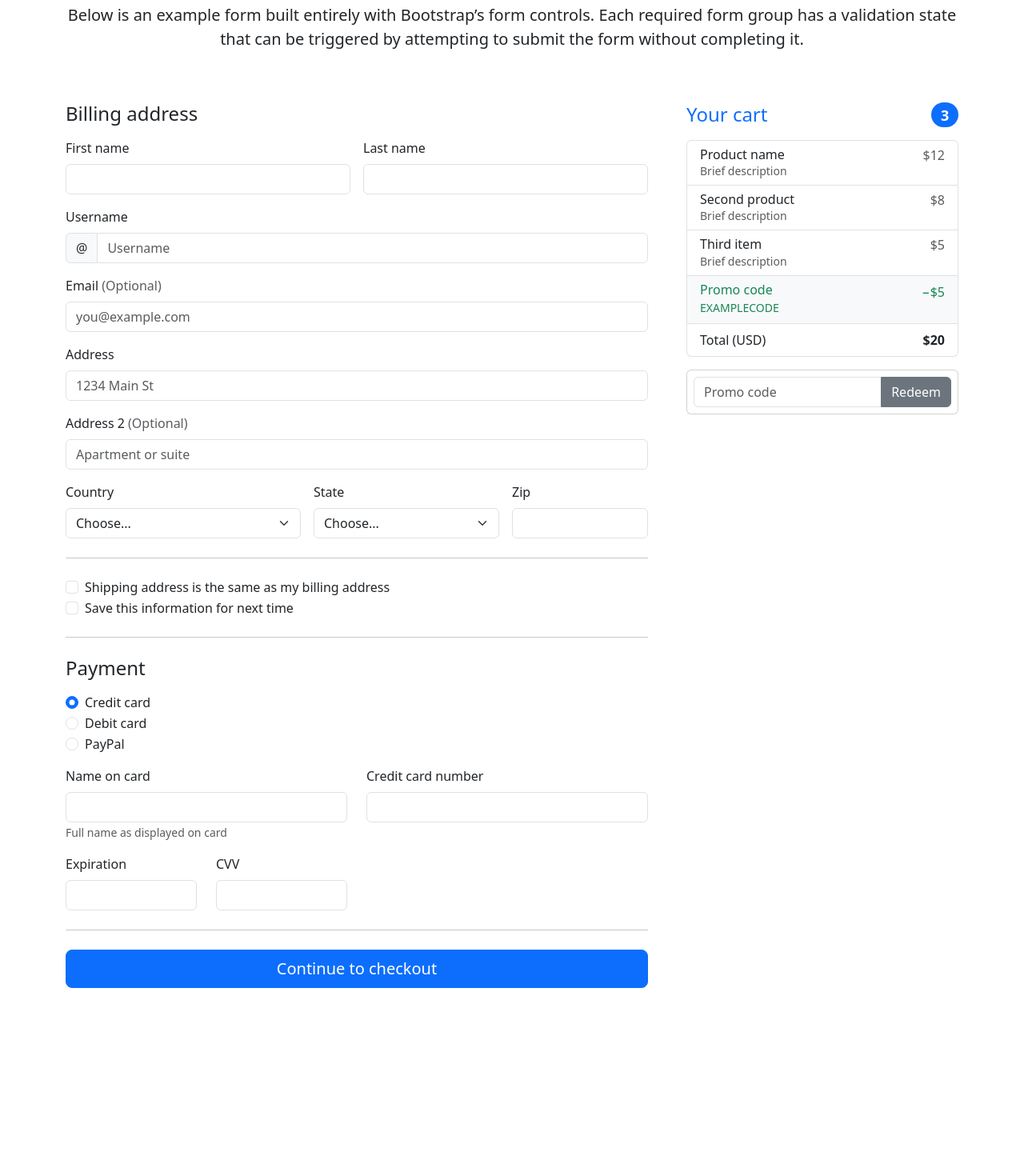
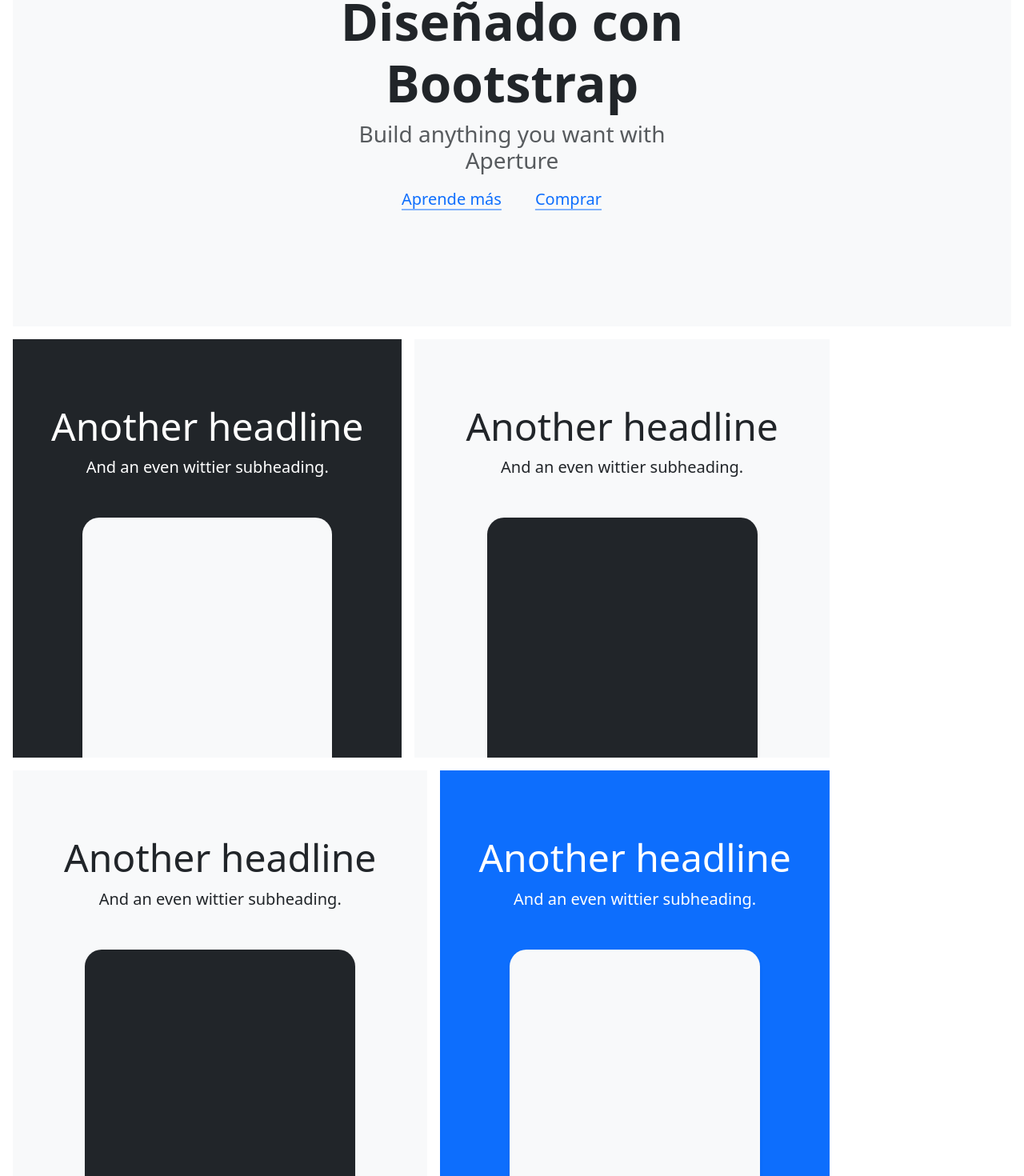
Before and after one commit to GeoRCH593/app-vue, a Vue app: page / in a window 1280 px wide. Shown: the part 171-1641 px from the top of the page at 80% size. Before the commit the page ends 1454 px from the top, so only its background shows below. Built offline with nearby package versions, Linux system fonts and the light colour scheme.

Commit message:
Creando componente Promos

```diff
--- a/src/App.vue
+++ b/src/App.vue
@@ -1,16 +1,20 @@
 <template>
   <!-- <Homepage /> -->
-  <Forms />
+  <!-- <Forms /> -->
+  <Promos />
 </template>
 
 <script>
 import Forms from './components/Forms.vue';
 import Homepage from './components/Homepage.vue';
+import Promos from './components/Promos.vue'
 
 export default {
   components: {
     Homepage,
-    Forms
+    Forms,
+    Promos
+
   }
 }
 </script>
--- a/src/components/Homepage.vue
+++ b/src/components/Homepage.vue
@@ -2,7 +2,7 @@
     <div class="px-4 pt-5 my-5 text-center border-bottom">
         <h1 class="display-4 fw-bold text-body-emphasis">Bienvenidos App grupal</h1>
         <div class="col-lg-6 mx-auto">
-          <p class="lead mb-4">Quickly design and customize responsive mobile-first sites with Bootstrap, the world’s most popular front-end open source toolkit, featuring Sass variables and mixins, responsive grid system, extensive prebuilt components, and powerful JavaScript plugins.</p>
+          <p class="lead mb-4 pt-3 pb-5">En esta actividad grupal, nos sumergiremos en el emocionante mundo del desarrollo frontend utilizando Vue.js. Vue.js es un framework progresivo que nos permite construir interfaces de usuario de manera eficiente y modular.</p>
           <div class="d-grid gap-2 d-sm-flex justify-content-sm-center mb-5">
             <button type="button" class="btn btn-primary btn-lg px-4 me-sm-3">Boton UNO</button>
             <button type="button" class="btn btn-outline-secondary btn-lg px-4">Boton DOS</button>
--- /dev/null
+++ b/src/components/Promos.vue
@@ -0,0 +1,66 @@
+<template>
+        <div class="position-relative overflow-hidden p-3 p-md-5 m-md-3 text-center bg-body-tertiary">
+          <div class="col-md-6 p-lg-5 mx-auto my-5">
+            <h1 class="display-3 fw-bold">Diseñado con Bootstrap</h1>
+            <h3 class="fw-normal text-muted mb-3">Build anything you want with Aperture</h3>
+            <div class="d-flex gap-3 justify-content-center lead fw-normal">
+              <a class="icon-link" href="#">
+                Aprende más
+                <svg class="bi"><use xlink:href="#chevron-right"></use></svg>
+              </a>
+              <a class="icon-link" href="#">
+                Comprar
+                <svg class="bi"><use xlink:href="#chevron-right"></use></svg>
+              </a>
+            </div>
+          </div>
+          <div class="product-device shadow-sm d-none d-md-block"></div>
+          <div class="product-device product-device-2 shadow-sm d-none d-md-block"></div>
+        </div>
+
+        <div class="d-md-flex flex-md-equal w-100 my-md-3 ps-md-3">
+          <div class="text-bg-dark me-md-3 pt-3 px-3 pt-md-5 px-md-5 text-center overflow-hidden">
+            <div class="my-3 py-3">
+              <h2 class="display-5">Another headline</h2>
+              <p class="lead">And an even wittier subheading.</p>
+            </div>
+            <div class="bg-body-tertiary shadow-sm mx-auto" style="width: 80%; height: 300px; border-radius: 21px 21px 0 0;"></div>
+          </div>
+          <div class="bg-body-tertiary me-md-3 pt-3 px-3 pt-md-5 px-md-5 text-center overflow-hidden">
+            <div class="my-3 p-3">
+              <h2 class="display-5">Another headline</h2>
+              <p class="lead">And an even wittier subheading.</p>
+            </div>
+            <div class="bg-dark shadow-sm mx-auto" style="width: 80%; height: 300px; border-radius: 21px 21px 0 0;"></div>
+          </div>
+        </div>
+
+        <div class="d-md-flex flex-md-equal w-100 my-md-3 ps-md-3">
+          <div class="bg-body-tertiary me-md-3 pt-3 px-3 pt-md-5 px-md-5 text-center overflow-hidden">
+            <div class="my-3 p-3">
+              <h2 class="display-5">Another headline</h2>
+              <p class="lead">And an even wittier subheading.</p>
+            </div>
+            <div class="bg-dark shadow-sm mx-auto" style="width: 80%; height: 300px; border-radius: 21px 21px 0 0;"></div>
+          </div>
+          <div class="text-bg-primary me-md-3 pt-3 px-3 pt-md-5 px-md-5 text-center overflow-hidden">
+            <div class="my-3 py-3">
+              <h2 class="display-5">Another headline</h2>
+              <p class="lead">And an even wittier subheading.</p>
+            </div>
+            <div class="bg-body-tertiary shadow-sm mx-auto" style="width: 80%; height: 300px; border-radius: 21px 21px 0 0;"></div>
+          </div>
+        </div>
+
+</template>
+
+<script>
+export default {
+
+}
+</script>
+
+<style>
+
+
+</style>
```
